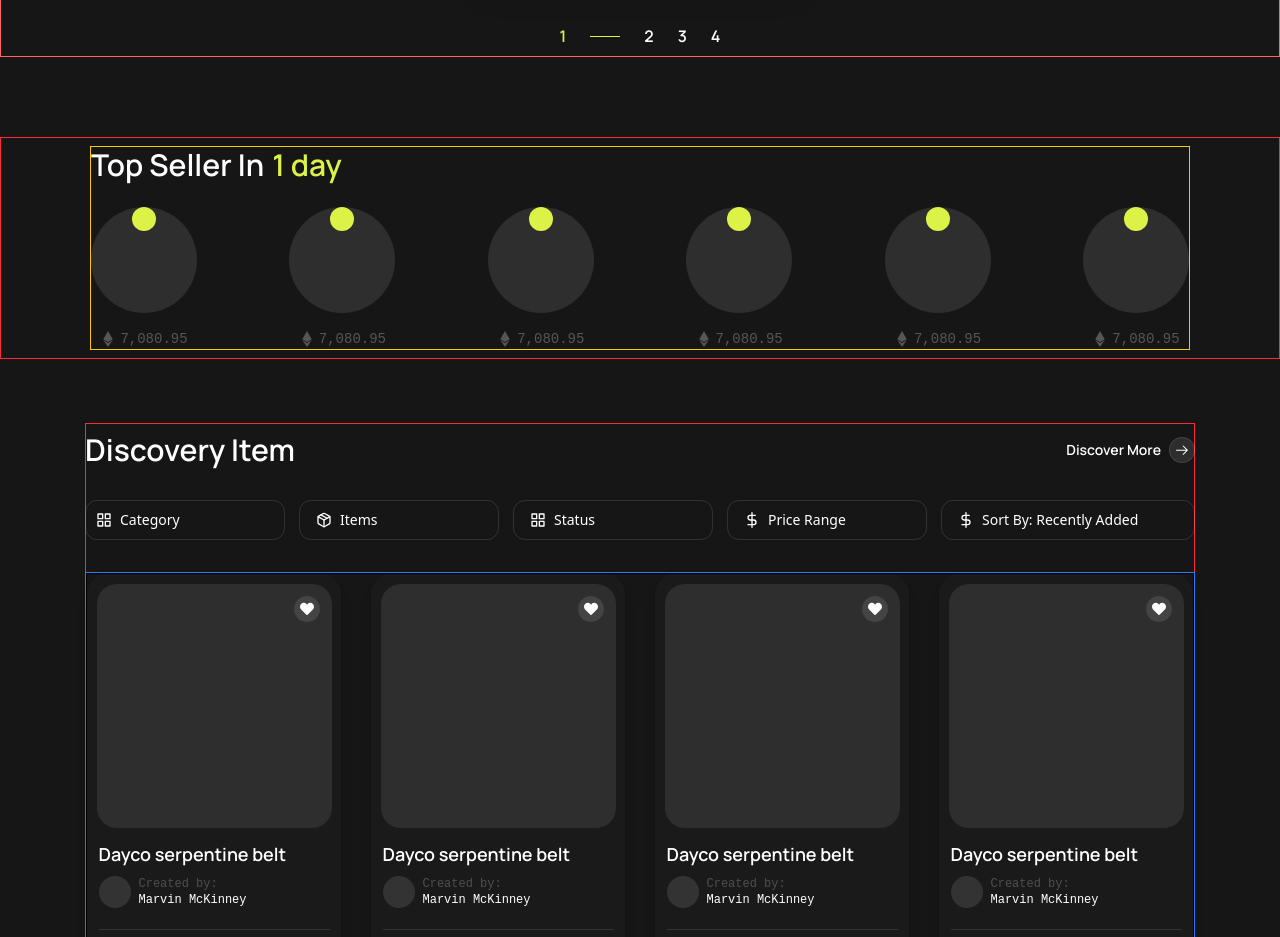
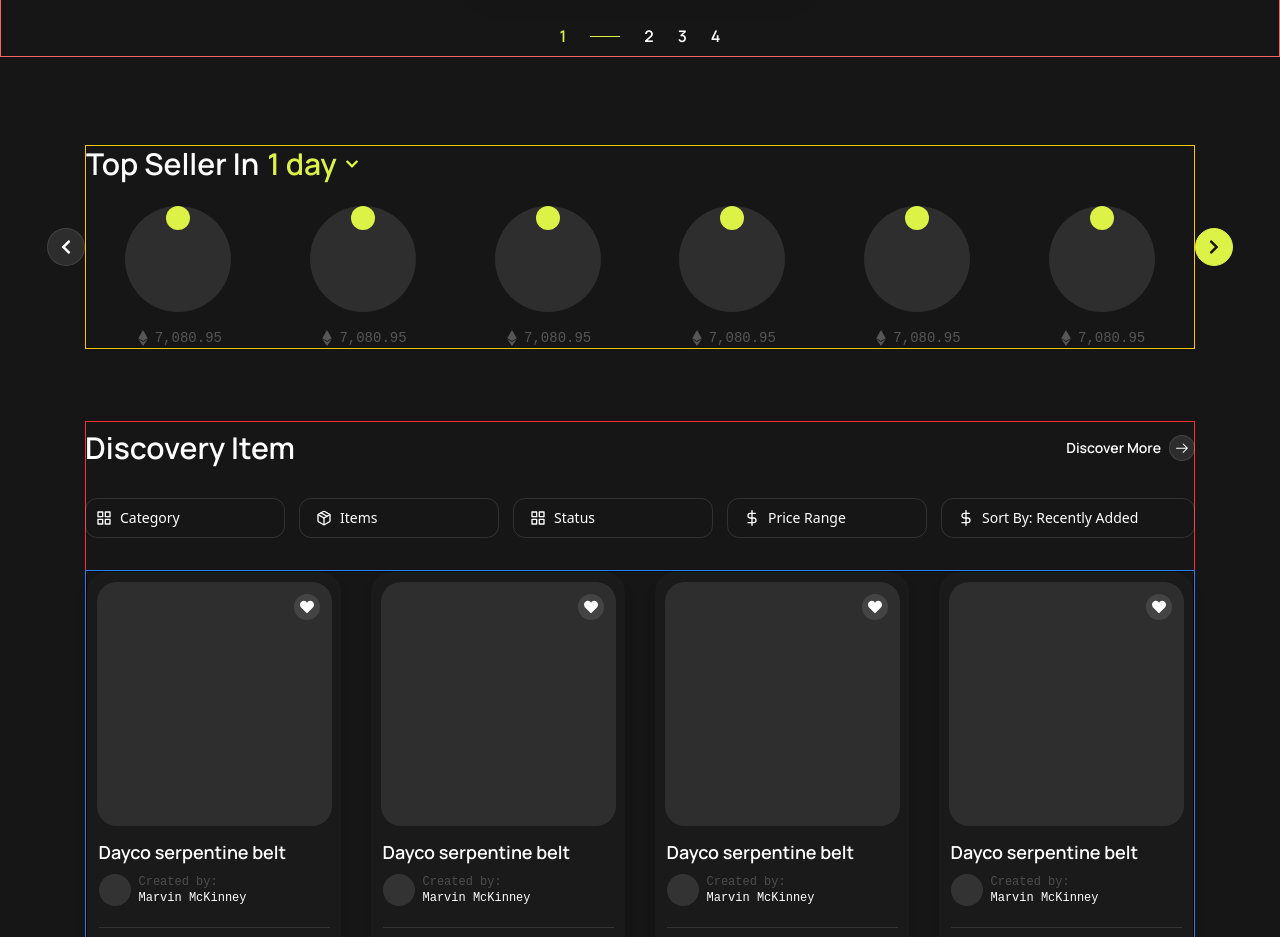
Before and after one commit to LocusNiger/prueba-tecnica-ids, a React (Vite) app: page /home in a window 1280 px wide. Shown: the part 920-1857 px from the top of the page. Built offline with nearby package versions, Linux system fonts and the light colour scheme; a web font is replaced by a local one.

Commit message:
Top sellers arrow

```diff
--- a/src/components/TopSellerCarrusel.jsx
+++ b/src/components/TopSellerCarrusel.jsx
@@ -1,3 +1,4 @@
+import { FaChevronDown, FaChevronRight, FaChevronLeft } from "react-icons/fa";
 import SellerCard from "./SellerCard";
 
 const TopSellerCarrusel = () => {
@@ -10,23 +11,30 @@ const TopSellerCarrusel = () => {
     { name: "Jenny Wilson", index: 6 },
   ];
   return (
-    <div className="w-full flex flex-col mt-10 py-2 gap-10 items-center justify-center border border-red-500">
-      <div className="border border-yellow-400 flex flex-col items-start w-[1100px] gap-6 max-w-7xl">
+    <div className="w-full flex mt-10 py-2 items-center justify-center">
+      <div className="border border-[#FFFFFF1A] bg-[#FFFFFF1A] p-2.5 rounded-full">
+        <FaChevronLeft className="text-[#FFFFFF]" />
+      </div>
+      <div className="border border-yellow-400 flex flex-col items-start w-[1110px] gap-6 max-w-7xl">
         {/* Textos */}
-        <div className="flex gap-2">
+        <div className="flex gap-2 items-center">
           <h3 className="text-3xl text-[#FFFFFF] font-manrope font-semibold">
             Top Seller In
           </h3>
           <h3 className="text-3xl text-[#DDF247] font-manrope font-semibold">
             1 day
           </h3>
+          <FaChevronDown className="h-3.5 w-3.5 text-[#e4ff40]" />
         </div>
         {/* Sellers */}
-        <div className="flex justify-between w-full">
+        <div className="flex justify-around w-full">
           {sellers.map((seller) => (
             <SellerCard seller={seller} key={seller.index} />
           ))}
         </div>
+      </div>
+      <div className="border border-[#DDF247] bg-[#DDF247] p-2.5 rounded-full">
+        <FaChevronRight className="text-[#161616]" />
       </div>
     </div>
   );
```
